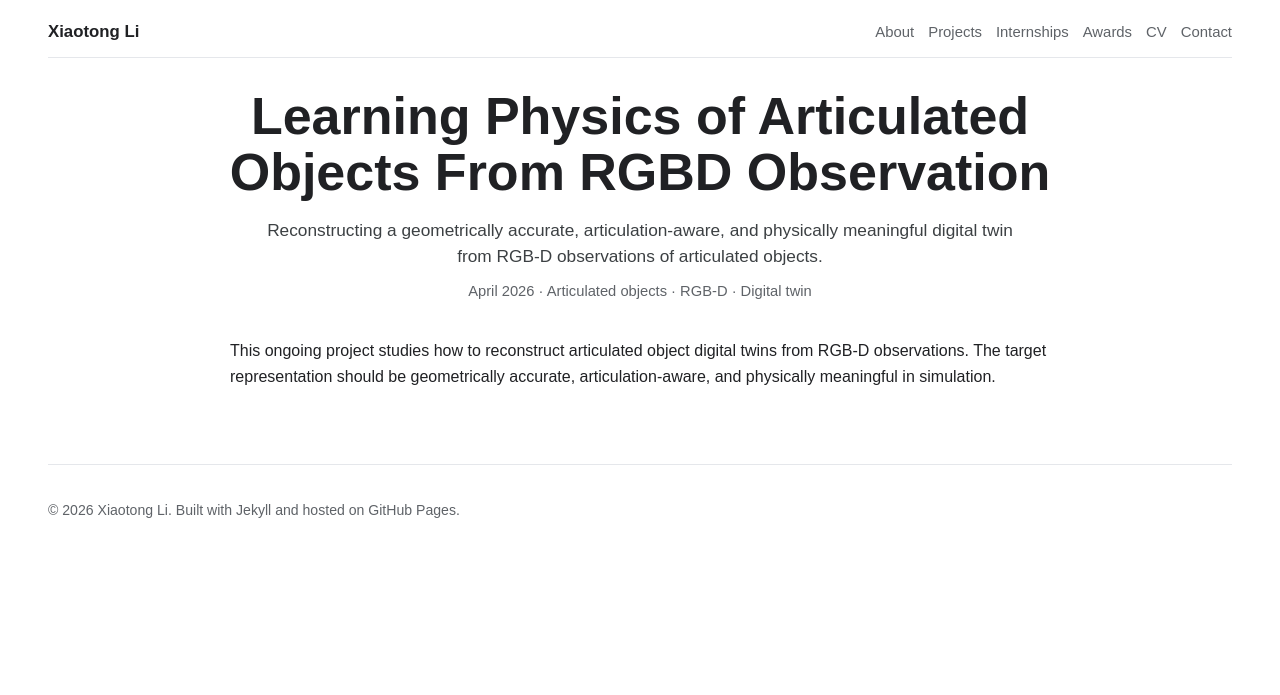
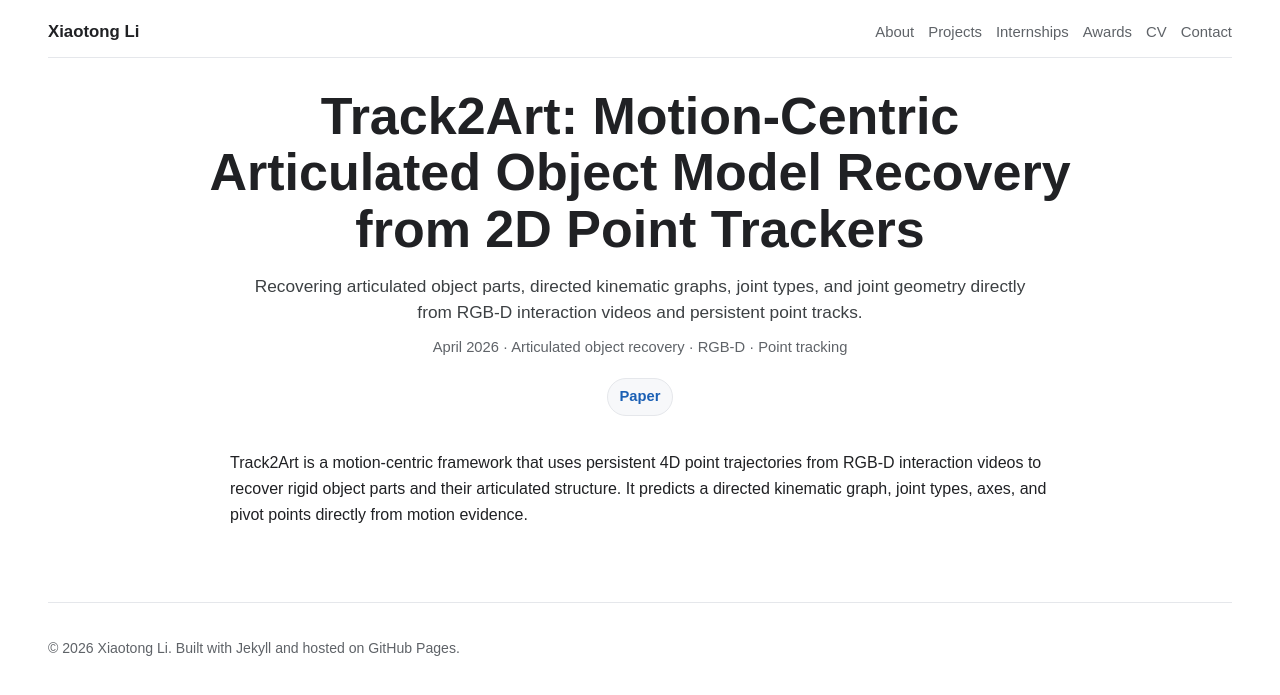
Before and after one commit to Bojack-BJ/bojack-bj.github.io, a Jekyll site: the page built from _projects/articulated-objects.md, in a window 1280 px wide. Shown: the top 695 px of the page. Built offline with Jekyll 4.4.1, drawn with Linux system fonts in a browser that asks for light colours.

Commit message:
Update articulated project to Track2Art

```diff
--- a/_projects/articulated-objects.md
+++ b/_projects/articulated-objects.md
@@ -1,12 +1,16 @@
 ---
-title: Learning Physics of Articulated Objects From RGBD Observation
+title: "Track2Art: Motion-Centric Articulated Object Model Recovery from 2D Point Trackers"
 date: 2026-04-01
-summary: Reconstructing a geometrically accurate, articulation-aware, and physically meaningful digital twin from RGB-D observations of articulated objects.
+summary: Recovering articulated object parts, directed kinematic graphs, joint types, and joint geometry directly from RGB-D interaction videos and persistent point tracks.
 tags:
-  - Articulated objects
+  - Articulated object recovery
   - RGB-D
-  - Digital twin
-thumbnail: /images/thesis.png
+  - Point tracking
+thumbnail: https://track2art.github.io/figures/pipeline.webp
+external_url: https://track2art.github.io/
+links:
+  - label: Paper
+    url: https://track2art.github.io/assets/track2art-paper.pdf
 ---
 
-This ongoing project studies how to reconstruct articulated object digital twins from RGB-D observations. The target representation should be geometrically accurate, articulation-aware, and physically meaningful in simulation.
+Track2Art is a motion-centric framework that uses persistent 4D point trajectories from RGB-D interaction videos to recover rigid object parts and their articulated structure. It predicts a directed kinematic graph, joint types, axes, and pivot points directly from motion evidence.
```
